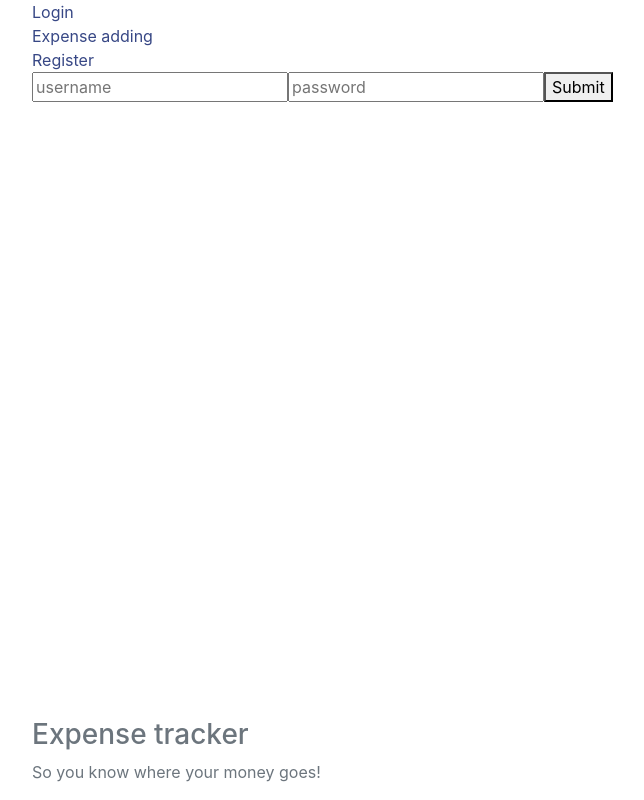
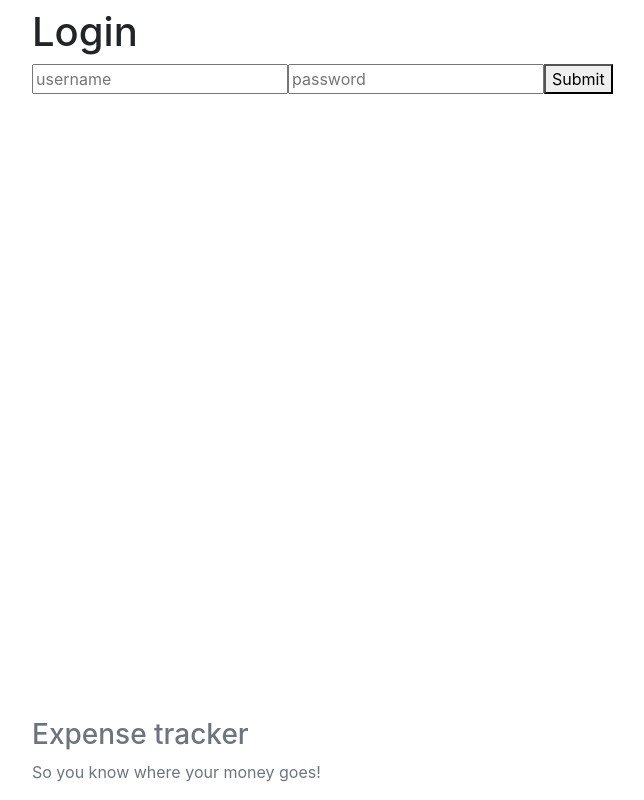
Before and after one commit to catmug/ITI0208-life, a Vue app in the folder web/: page /#/login in a window 1280 px wide. Shown: the whole page, without its empty margins (53-697 px from the left). Built offline with nearby package versions, Linux system fonts and the light colour scheme.

Commit message:
removed routerlinks, added update notifications and other small fixes

```diff
--- a/web/src/App.vue
+++ b/web/src/App.vue
@@ -1,14 +1,5 @@
 <template>
     <div class="container" id="app">
-        <div>
-            <router-link to="/login">Login</router-link>
-        </div>
-        <div>
-            <router-link to="/expense">Expense adding</router-link>
-        </div>
-        <div>
-            <router-link to="/register">Register</router-link>
-        </div>
         <router-view></router-view>
     </div>
 </template>
--- a/web/src/components/ExpenseInputPlain.vue
+++ b/web/src/components/ExpenseInputPlain.vue
@@ -14,6 +14,7 @@
             <CategoryDropdown @on-change="getSelectedCategory"></CategoryDropdown>
         </div>
         <button class="btn btn-outline-primary" @click="send">save</button>
+        <p>{{message}}</p>
 
     </div>
 
@@ -45,7 +46,8 @@
                     amount: 0,
                     comment: '',
                     categoryId: 0
-                }
+                },
+                message: ''
             }
         },
         methods: {
@@ -53,6 +55,7 @@
                 axios.post('http://localhost:8080/api/expense',
                     this.expense
                 ).then(response => (this.success = response.data));
+                this.message =  'New Expense has been added';
             },
             getSelectedCategory(e) {
                 this.expense.categoryId = e;
--- a/web/src/components/ExpensesTable.vue
+++ b/web/src/components/ExpensesTable.vue
@@ -35,6 +35,7 @@
                 </div>
                 <!--<button class="btn btn-primary" @click="send">save</button>-->
                 <b-button class="mt-3" variant="success" block @click="send">Save</b-button>
+            <p>{{message}}</p>
 
                 <!--<input v-model="modalInfo.amount">-->
                     <!--<CategoryDropdown @on-change="getSelectedCategory"></CategoryDropdown>-->
@@ -66,7 +67,8 @@
                 modalInfo: {title: '', content: ''},
                 category: {
                     categoryId: 0,
-                }
+                },
+                message: ''
             }
         },
         methods: {
@@ -98,6 +100,7 @@
                     this.modalInfo
                 ).then(response => (this.success = response.data,
                                             this.updateTable()));
+                this.message = "The expense has been updated!"
             },
             updateTable() {
                 axios.get('http://localhost:8080/api/expense')
--- a/web/src/components/Login.vue
+++ b/web/src/components/Login.vue
@@ -1,9 +1,10 @@
 <template>
-    <form id="login" v-on:submit.prevent="login">
+    <div id="login">
+        <h1 class="my-2">Login</h1>
         <input type='text' placeholder='username' v-model='username'>
         <input type='password' placeholder='password' v-model='password'>
-        <button class="ui primary button">Submit</button>
-    </form>
+        <button type="submit" class="ui primary button" v-on:click="login">Submit</button>
+    </div>
 </template>
 
 <script>
--- a/web/src/router.js
+++ b/web/src/router.js
@@ -23,7 +23,8 @@ const router = new VueRouter({
             path: '/register',
             name: 'register',
             component: register
-        }
+        },
+        { path: '*', redirect: '/login' },
     ]
 });
 
```
Also changed, not shown: 1 other file (tests, documents, lock files or other folders).
